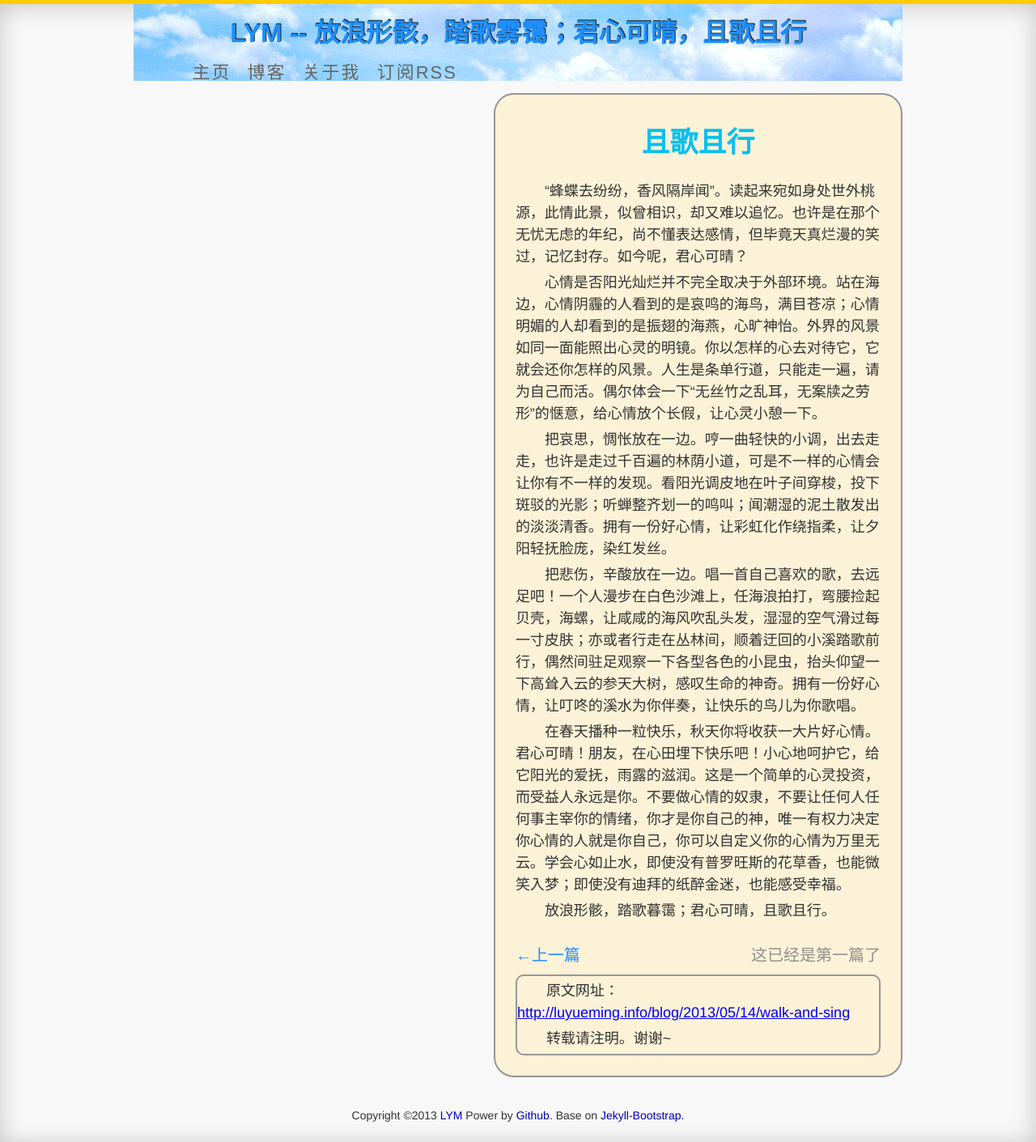
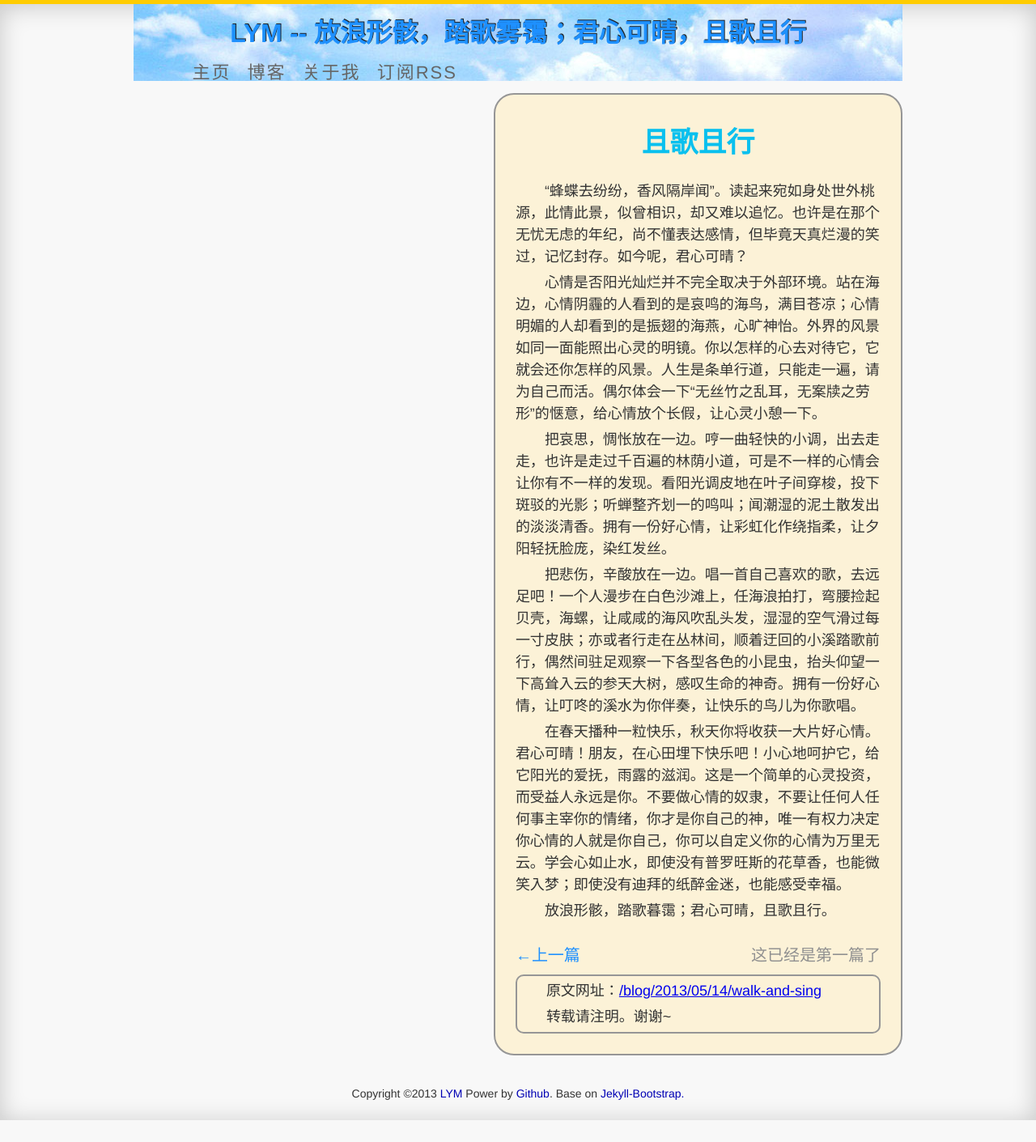
Before and after one commit to lym406365619/lym406365619.github.com, a Jekyll site: the page built from _posts/2013-05-14-walk-and-sing.md, in a window 1280 px wide. Shown: the whole page at 81% size. Built offline with Jekyll 4.4.1, drawn with Linux system fonts in a browser that asks for light colours; Markdown is read by kramdown in place of the engine named in the settings; comment, search, counter and statistics services are not loaded; after the commit the page ends 1384 px from its top, so only the background shows below that.

Commit message:
Update _config.yml

```diff
--- a/_config.yml
+++ b/_config.yml
@@ -17,7 +17,7 @@ author :
   email : luyueming1989@gmail.com
   github : https://github.com/lym406365619
 
-production_url : http://luyueming.info
+#production_url : http://luyueming.info
 
 #设置标签、分类等路径
 JB :
```
